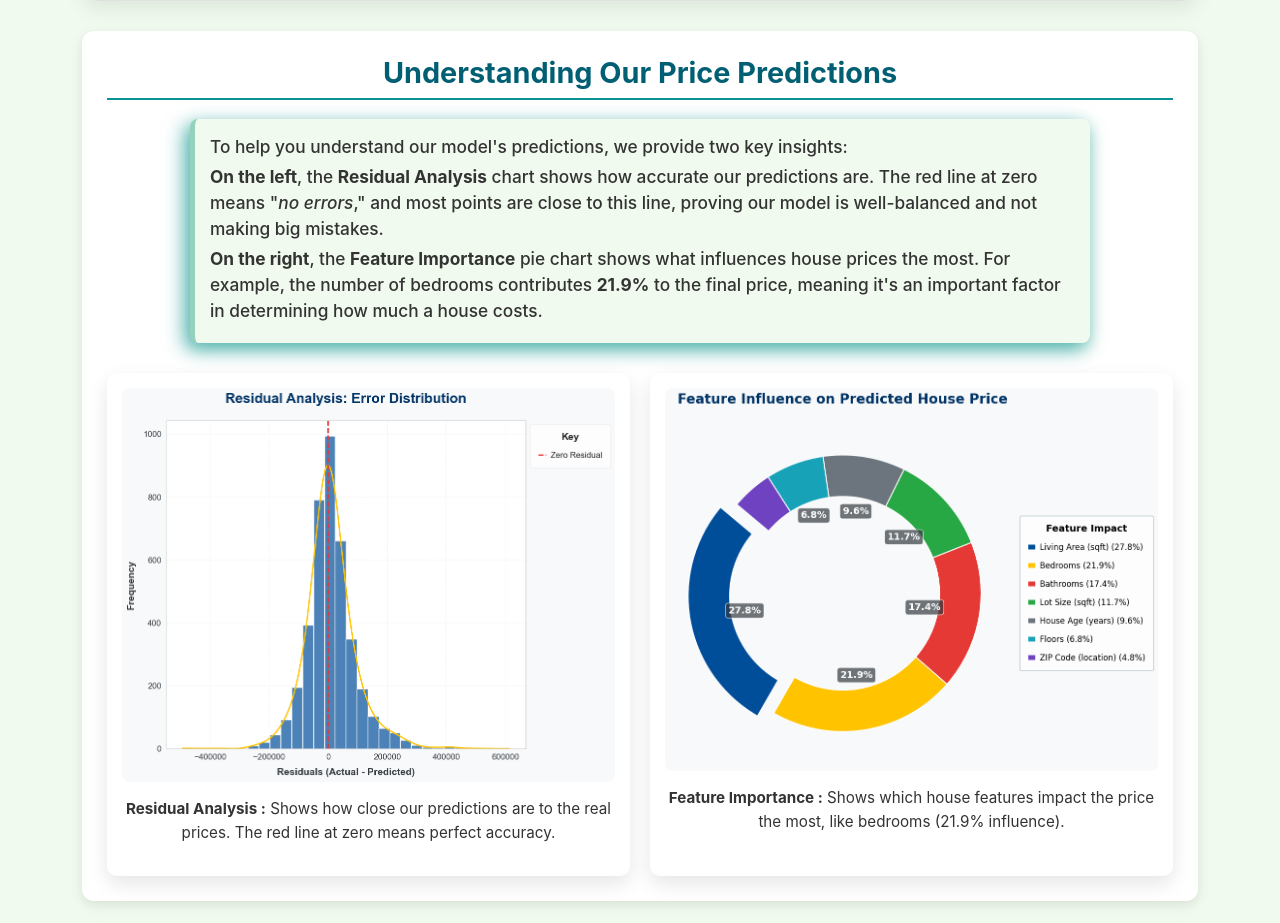
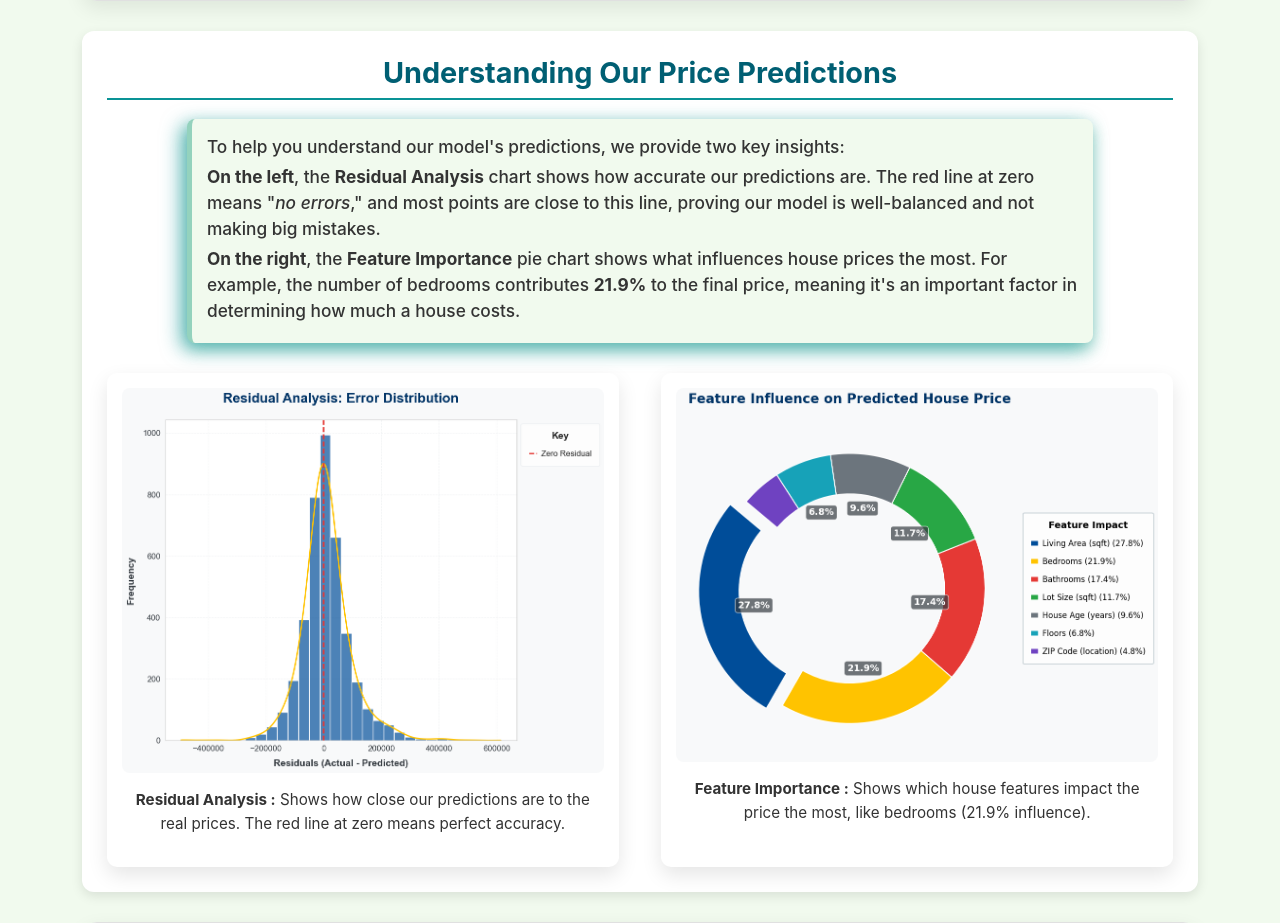
Before and after one commit to Nerdyk450/housing-model, a Flask app: page / in a window 1280 px wide. Shown: the part 780-1703 px from the top of the page. Run offline with Flask 3, Linux system fonts and the light colour scheme; parts of the project's set-up code (start-up, migrations or seed data) failed here and were passed over.

Commit message:
Adjust max-width for improved layout responsiveness
Updated max-width properties for layout adjustments.

```diff
--- a/app/static/css/style.css
+++ b/app/static/css/style.css
@@ -404,7 +404,7 @@ main {
   font-weight: 500; /* Slightly bolder than before */
   color: rgba(0, 0, 0, 0.75); /* Balanced contrast */
   line-height: 1.6; /* More open spacing */
-  max-width: 900px;/* Takes up more width for openness */
+  max-width: 85%;/* Takes up more width for openness */
   margin: 15px auto 30px; /* More breathing room */
   box-shadow: 0 5px 15px rgba(0, 0, 0, 0.06);
   border-left: 5px solid var(--accent-color); /* Slightly thicker */
@@ -482,7 +482,7 @@ main {
 .insight {
   flex: 1;
   min-width: 280px;
-  max-width: 100%; /* Prevents them from stretching too much */
+  max-width: 48%; /* Prevents them from stretching too much */
   text-align: center;
   padding: 15px;
   border-radius: 10px;
```
